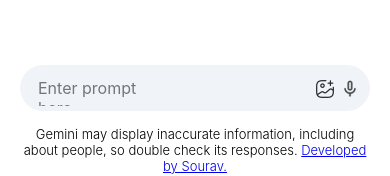
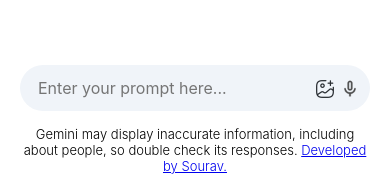
Before and after one commit to souravcodes1080/gemini-clone, a React (Vite) app: page / in a window 390 px wide. Shown: the part 655-831 px from the top of the page. Built offline with nearby package versions, Linux system fonts and the light colour scheme.

Commit message:
search box changes

```diff
--- a/src/components/Main/Main.jsx
+++ b/src/components/Main/Main.jsx
@@ -133,7 +133,7 @@
                 value={input}
                 type="text"
                 rows={1}
-                placeholder="Enter prompt here..."
+                placeholder="Enter your prompt here..."
               />
               <div>
                 <img
--- a/src/components/Main/main.css
+++ b/src/components/Main/main.css
@@ -186,8 +186,8 @@
         display: none;
     }
     .main-bottom textarea{
-        flex: none;
-        width: 150px;
+        /* flex: none; */
+        /* width: 150px; */
         font-size: 16px;
     }
     .main-bottom img{
```
